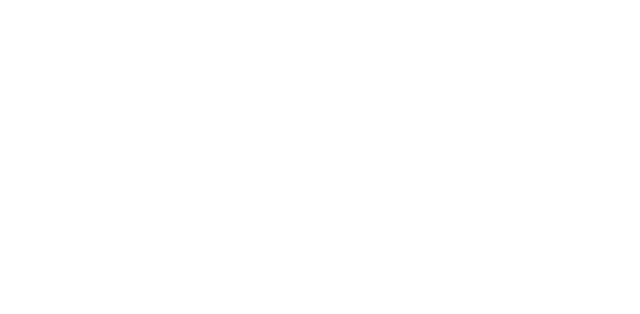
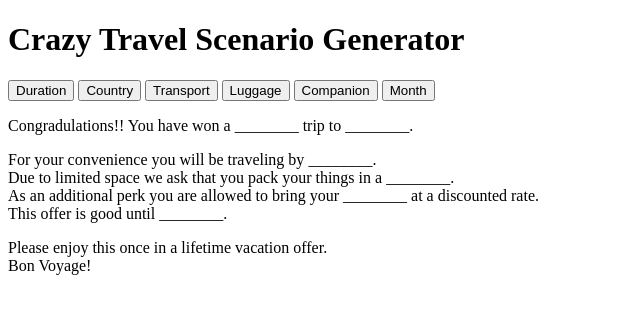
Before and after one commit to jmdressner/dice_game, a plain HTML site: page index.html in a window 1280 px wide. Shown: the whole page, without its empty margins (0-640 px from the left). Drawn offline with Linux system fonts and the light colour scheme.

Commit message:
updating project files

```diff
--- a/app.js
+++ b/app.js
@@ -0,0 +1,55 @@
+//Crazy Travel Scenario Generator
+
+function pickCountry(){
+	let countries = ['Aruba', 'Bermuda', 'Cameroon', 'Dijibouti', 'Estonia', 'Falkland Islands', 'Gabon', 'Hungary', 'Israel', 'Jordan', 'Kyrgyzstan',
+					'Lesotho', 'Mongolia', 'Namibia', 'Oman', 'Portugal', 'Romania', 'Singapore', 'Taiwan', 'Zimbabwe' ];
+	let sidesOfDie = 20;
+	let randomNumber = rollDie(sidesOfDie);
+	let chosenCountry = countries[randomNumber];
+		document.getElementById('countryDisplay').innerHTML = chosenCountry.bold();
+ }
+
+function pickMonth() {
+	let months = ['January', 'February', 'March', 'April', 'May', 'June', 'July', 'August', 'September', 'October', 'November', 'December'];
+	let sidesOfDie = 12;
+	let randomNumber = rollDie(sidesOfDie);
+	let chosenMonth = months[randomNumber];
+		document.getElementById('monthDisplay').innerHTML = chosenMonth.bold();
+}
+
+function pickTransport() {
+	let transport = ['airplane', 'helicopter', 'submarine', 'ship', 'bus', 'car', 'train', 'horse', 'motorcycle', 'hitchhiking'];
+	let sidesOfDie = 10;
+	let randomNumber = rollDie(sidesOfDie);
+	let chosenTransport = transport[randomNumber];
+		document.getElementById('transportDisplay').innerHTML = chosenTransport.bold();
+}
+
+function pickTravelCompanion() {
+	let travelCompanions = ['parents', 'siblings', 'in-laws', 'out-laws', 'pet monkey', 'pet parrot', 'pet lizard', 'pet hippo'];
+	let sidesOfDie = 8;
+	let randomNumber = rollDie(sidesOfDie);
+	let chosenCompanion = travelCompanions[randomNumber];
+		document.getElementById('companionDisplay').innerHTML = chosenCompanion.bold();
+}
+
+function pickLuggage() {
+	let luggage = ['suitcase', 'satchel', 'plastic bag', 'hat box', 'treasure chest', 'backpack'];
+	let sidesOfDie = 6;
+	let randomNumber = rollDie(sidesOfDie);
+	let chosenLuggage = luggage[randomNumber];
+		document.getElementById('luggageDisplay').innerHTML = chosenLuggage.bold();
+}
+
+function pickDuration() {
+	let duration = ['3 day', '1 week', '2 month', '6 month'];
+	let sidesOfDie = 4;
+	let randomNumber = rollDie(sidesOfDie);
+	let chosenDuration = duration[randomNumber];
+		document.getElementById('durationDisplay').innerHTML = chosenDuration.bold();
+}
+
+function rollDie(sidesOfDie) {
+	let randomNumber = Math.floor(Math.random() * sidesOfDie);
+	return randomNumber;
+}
--- a/index.html
+++ b/index.html
@@ -4,6 +4,12 @@
 		<title>Dice Game</title>
 	</head>
 	<body>
+		<h1>Crazy Travel Scenario Generator</h1>
+			<div><button onclick="pickDuration()">Duration</button> <button onclick="pickCountry()">Country</button> <button onclick="pickTransport()">Transport</button> <button onclick="pickLuggage()">Luggage</button> <button onclick="pickTravelCompanion()">Companion</button> <button onclick="pickMonth()">Month</button>
+			</div>
+			<p>Congradulations!! You have won a <a id="durationDisplay">________</a> trip to <a id="countryDisplay">________</a>.</p>
+			<p>For your convenience you will be traveling by <a id="transportDisplay">________</a>.<br>Due to limited space we ask that you pack your things in a <a id="luggageDisplay">________</a>.<br>As an additional perk you are allowed to bring your <a id="companionDisplay">________</a> at a discounted rate.<br>This offer is good until <a id="monthDisplay">________</a>.</p>
+			<p>Please enjoy this once in a lifetime vacation offer.<br>Bon Voyage!</p>
 
 		<script src="app.js"></script>
 	</body>
```
